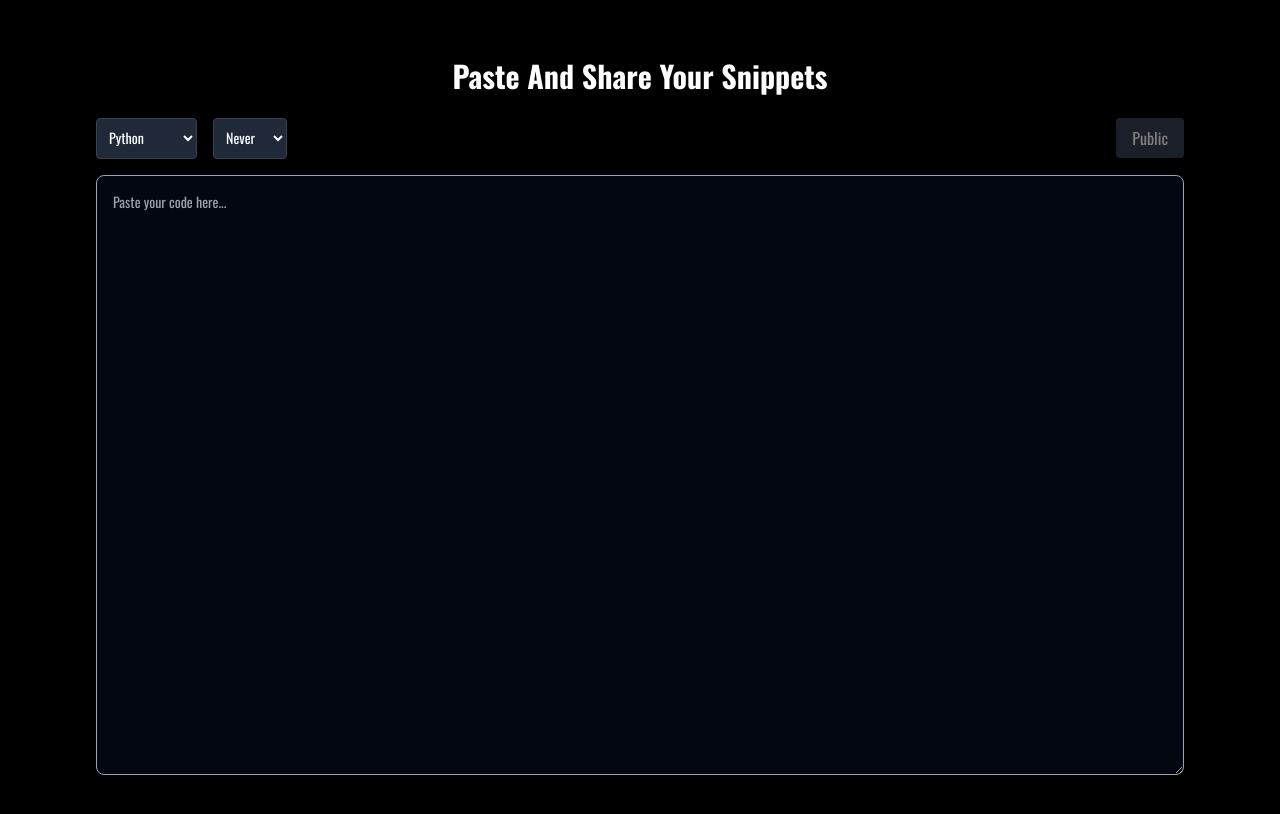
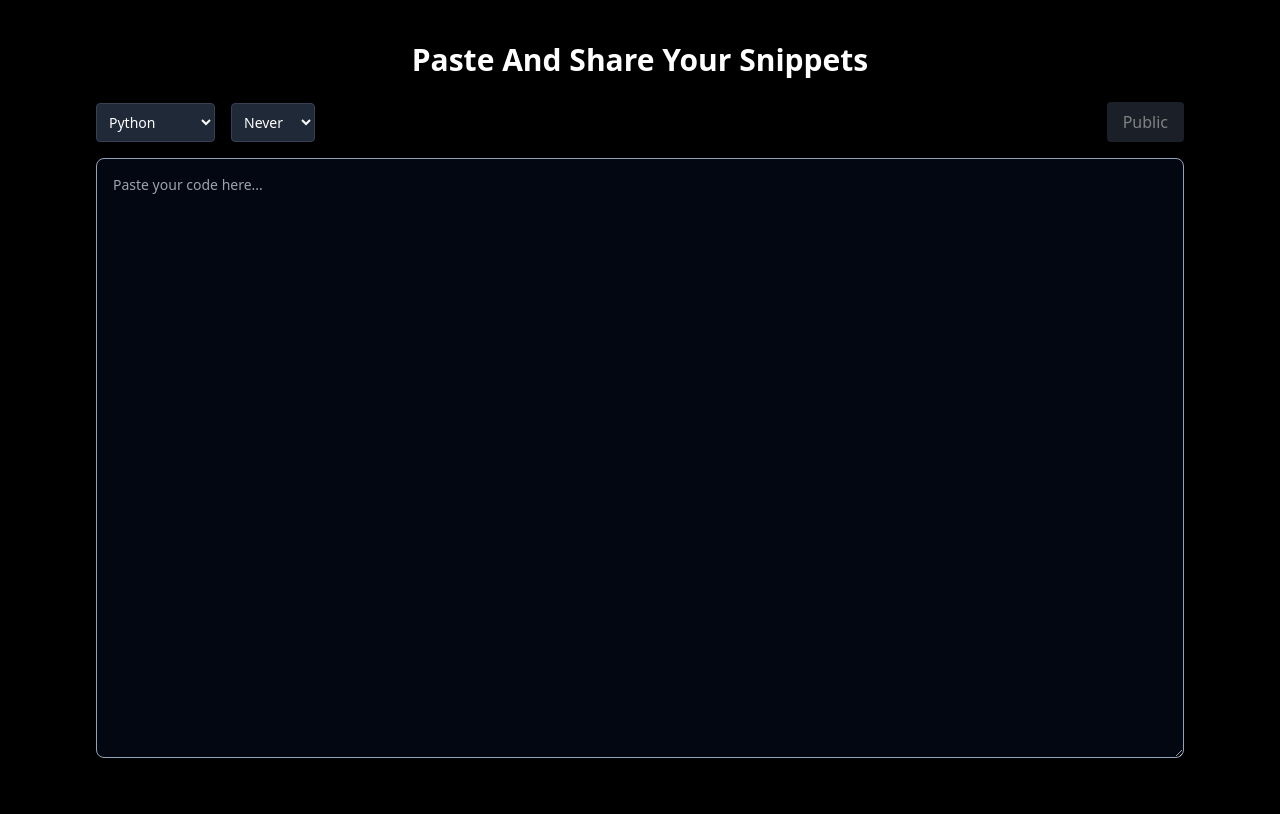
Before and after one commit to LazyShuyaa/SnippetsBin, a React (Vite) app: page / in a window 1280 px wide. Shown: the top 814 px of the page. Built offline with nearby package versions, Linux system fonts and the light colour scheme.

Commit message:
Update App.jsx

```diff
--- a/src/App.jsx
+++ b/src/App.jsx
@@ -1,3 +1,4 @@
+
 import React from 'react';
 import { BrowserRouter as Router, Routes, Route } from 'react-router-dom';
 import SnippetForm from './components/SnippetForm';
@@ -6,8 +7,8 @@ import SnippetView from './components/SnippetView';
 function App() {
   return (
       <Router>
-      <div className="bg-black text-white font-oswald">
-        <div className="container mx-auto p-4">
+        <div className="bg-black text-white font-khand">
+          <div>
             <Routes>
               <Route path="/" element={<SnippetForm />} />
               <Route path="/:uniqueCode" element={<SnippetView />} />
@@ -15,6 +16,7 @@ function App() {
           </div>
         </div>
       </Router>
+
   );
 }
 
```
Lines whose indentation alone changed are shown as unchanged.
